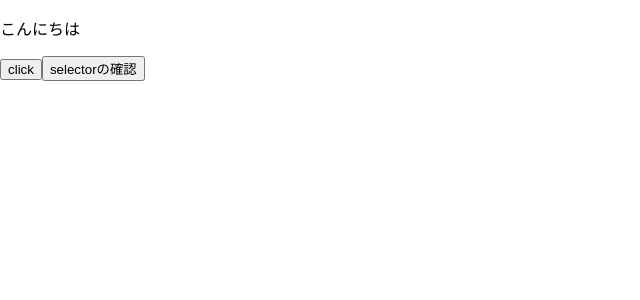
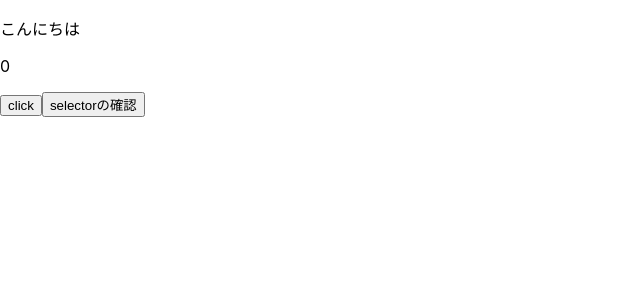
Before and after one commit to Wakabataku/next-redux-typescript, a Next.js app: page / in a window 1280 px wide. Shown: the top 300 px of the page, without its empty margins (0-640 px from the left). Built offline with nearby package versions, Linux system fonts and the light colour scheme.

Commit message:
confirm that reduxjs worked

```diff
--- a/pages/_app.tsx
+++ b/pages/_app.tsx
@@ -16,8 +16,8 @@ export const counterSlice = createSlice({
   name: "counter",
   initialState,
   reducers: {
-    increment(state) {
-      state.value + 1
+    increment: (state) => {
+      state.value += 1
     },
   },
 })
@@ -25,9 +25,12 @@ export const counterSlice = createSlice({
 // storeの作成
 export const store = configureStore({
   reducer: {
-    conter: counterSlice.reducer,
+    counter: counterSlice.reducer,
   },
 })
+
+export type AppDispatch = typeof store.dispatch
+export type RootState = ReturnType<typeof store.getState>
 
 function MyApp({ Component, pageProps }: AppProps) {
   return (
--- a/pages/index.tsx
+++ b/pages/index.tsx
@@ -1,16 +1,18 @@
 import React from "react"
 import { NextPage } from "next"
-import { useDispatch, useSelector } from "react-redux"
-import { CounterState, counterSlice } from "./_app"
+import { TypedUseSelectorHook, useDispatch, useSelector } from "react-redux"
+import { CounterState, counterSlice, AppDispatch, RootState } from "./_app"
 
 const Home: NextPage = () => {
-  const dispatch = useDispatch()
-  const selector = useSelector((state: CounterState) => state)
+  const dispatch = useDispatch<AppDispatch>()
+  // const selector = useSelector((state) => state.counter.value)
+  const useAppSelector: TypedUseSelectorHook<RootState> = useSelector
+  const selector = useAppSelector((state) => state.counter.value)
   const { increment } = counterSlice.actions
   return (
     <div>
       <p>こんにちは</p>
-      <p>{selector.value}</p>
+      <p>{selector}</p>
       <button
         onClick={() => {
           dispatch(increment())
@@ -18,9 +20,7 @@ const Home: NextPage = () => {
       >
         click
       </button>
-      <button onClick={() => console.log(selector.value)}>
-        selectorの確認
-      </button>
+      <button onClick={() => console.log(selector)}>selectorの確認</button>
     </div>
   )
 }
```
